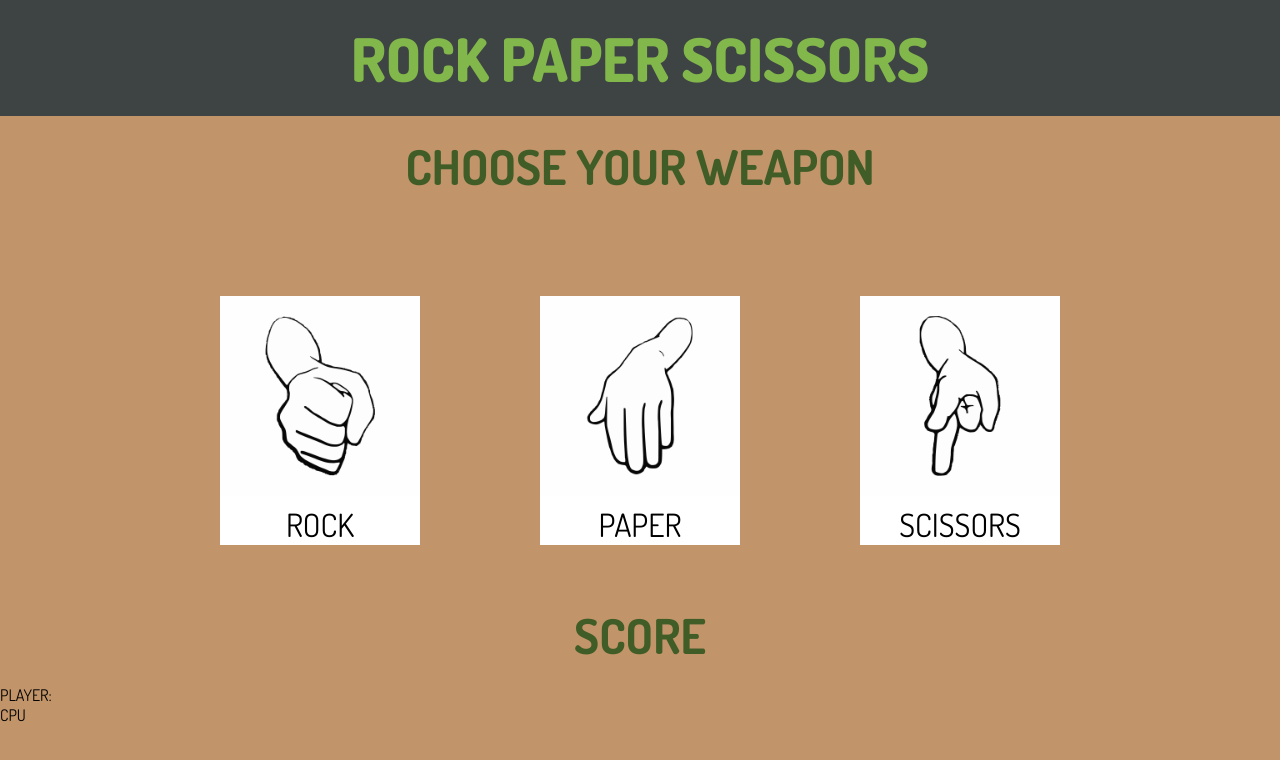
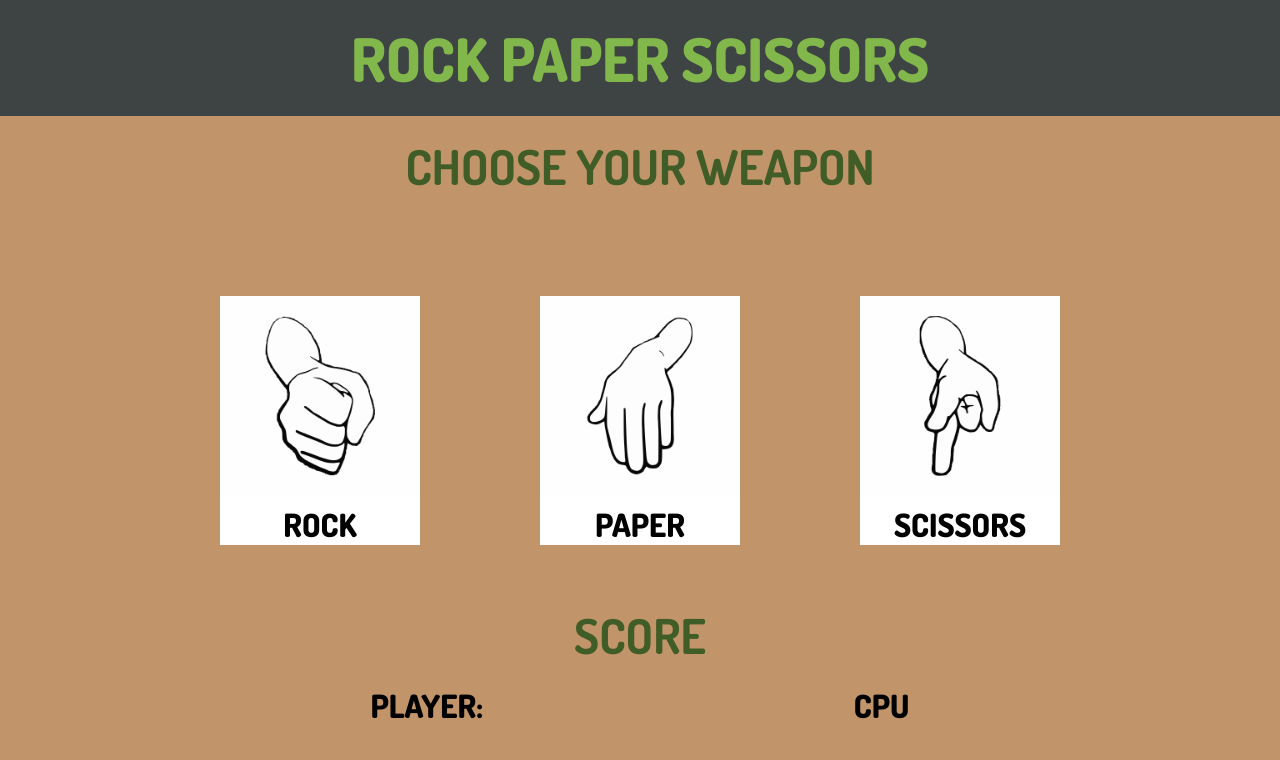
Before and after one commit to Juniordagamar/rock-paper-scissors, a plain HTML site: page index.html in a window 1280 px wide. Drawn offline with Linux system fonts and the light colour scheme.

Commit message:
Style scoreboard

```diff
--- a/styles.css
+++ b/styles.css
@@ -42,8 +42,31 @@ div.select {
     margin-bottom: 60px;
 }
 
+div.button,
+div.score {
+    text-align: center;
+    font-size: 32px;
+    font-weight: 800;
+}
+
 div.button {
     background-color: white;
-    text-align: center;
-    font-size: 32px;
 }
+
+div.score {
+    display: flex;
+    justify-content: space-evenly;
+}
+
+div.player-score,
+div.cpu-score {
+    font-size: 48px;
+    font-weight: 900;
+}
+
+div.player,
+div.cpu {
+    display: flex;
+    flex-direction: column;
+    justify-content: space-evenly;
+}
```
Also changed, not shown: index.html (+1 -0 lines).
